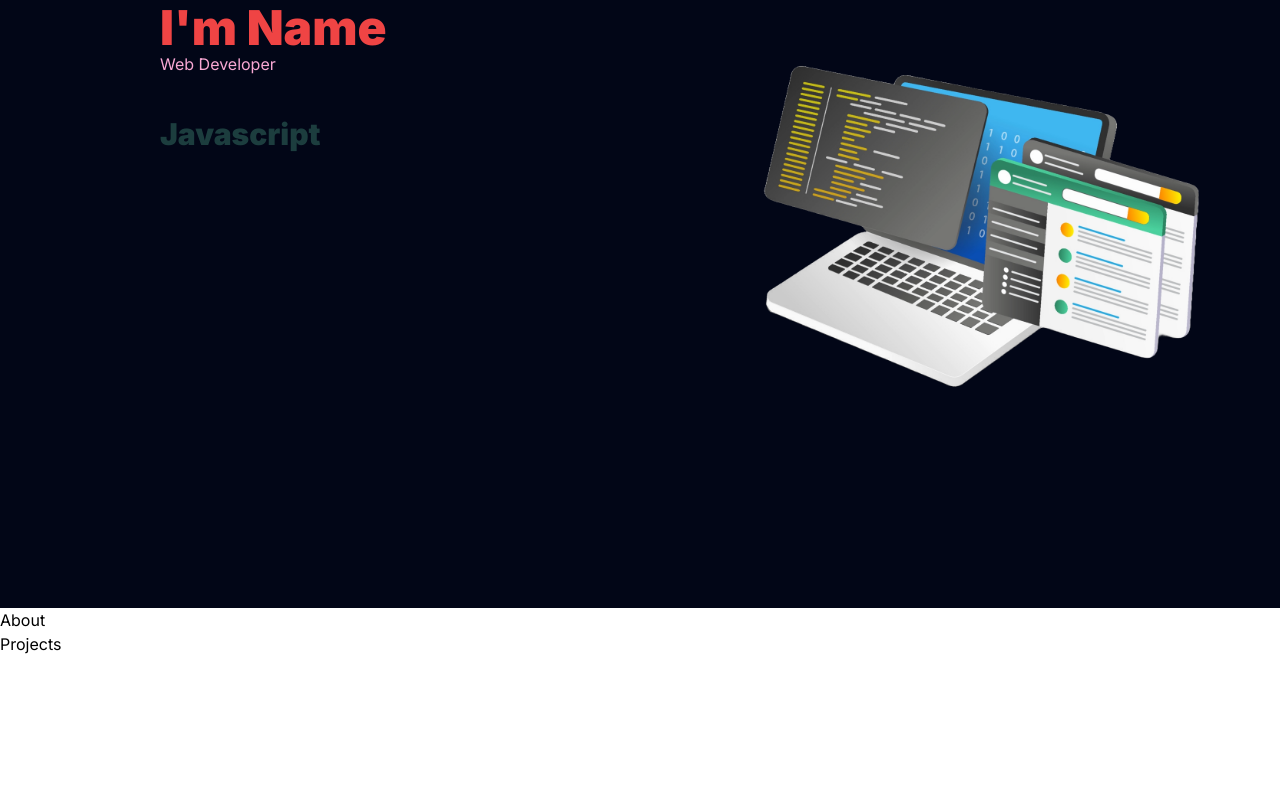
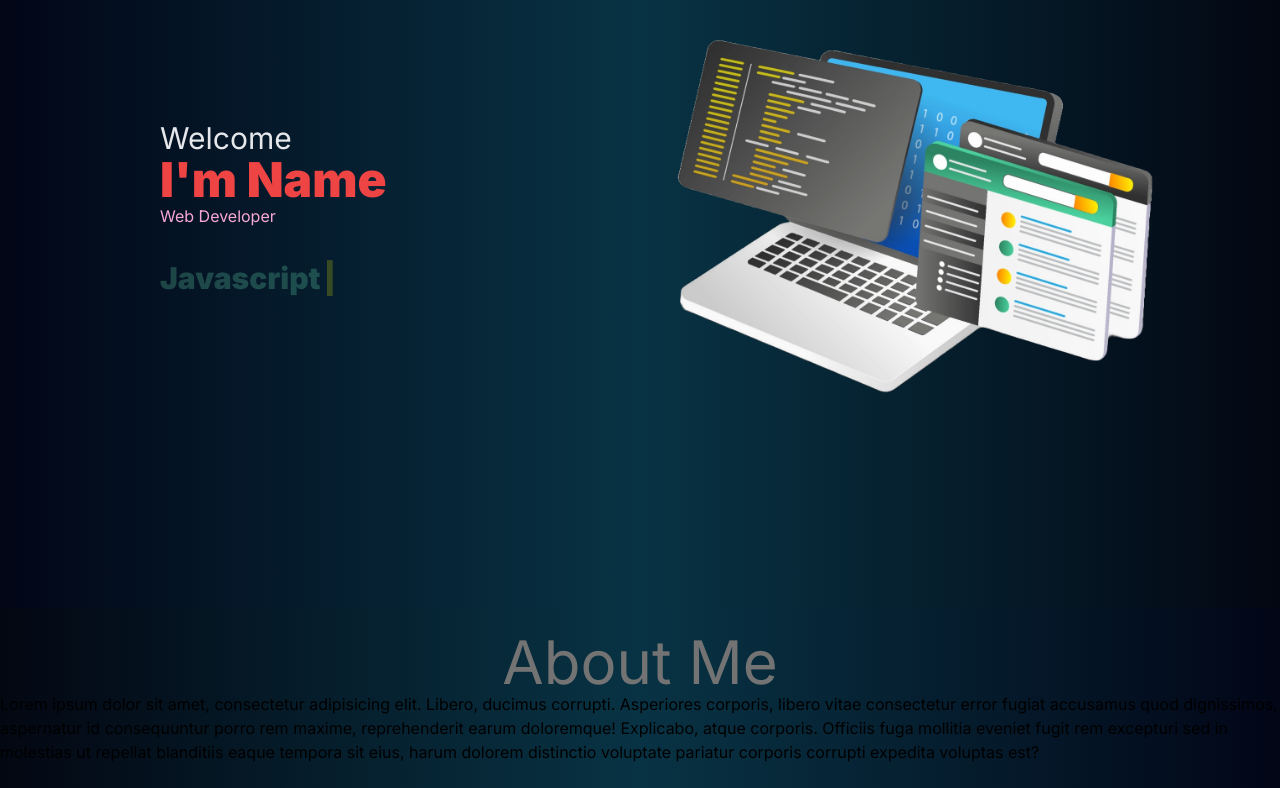
Before and after one commit to AdnanRahmanpoor/adnan-portfolio-nextjs, a Next.js app: page / in a window 1280 px wide. Shown: the part 192-980 px from the top of the page. Built offline with nearby package versions, Linux system fonts and the light colour scheme.

Commit message:
Edits to Hero section + Started with About Section

```diff
--- a/components/About.tsx
+++ b/components/About.tsx
@@ -1,9 +1,22 @@
-import React from 'react'
+import React from 'react';
 
 const About = () => {
   return (
-    <div>About</div>
-  )
-}
+    <section className='flex flex-col md:flex-row w-full h-screen bg-gradient-to-l from-slate-950  via-cyan-950 to-gray-950'>
+      <div className='flex flex-col items-center justify-start w-full pt-6 mx-auto'>
+        <h1 className='text-6xl text-neutral-500'>About Me</h1>
+        <p>
+          Lorem ipsum dolor sit amet, consectetur adipisicing elit. Libero,
+          ducimus corrupti. Asperiores corporis, libero vitae consectetur error
+          fugiat accusamus quod dignissimos, aspernatur id consequuntur porro
+          rem maxime, reprehenderit earum doloremque! Explicabo, atque corporis.
+          Officiis fuga mollitia eveniet fugit rem excepturi sed in molestias ut
+          repellat blanditiis eaque tempora sit eius, harum dolorem distinctio
+          voluptate pariatur corporis corrupti expedita voluptas est?
+        </p>
+      </div>
+    </section>
+  );
+};
 
-export default About
+export default About;
--- a/components/Hero.tsx
+++ b/components/Hero.tsx
@@ -2,6 +2,7 @@
 
 import Image from 'next/image';
 import React from 'react';
+import heroImage from '@/public/hero-image.png'
 import { Typewriter, Cursor } from 'react-simple-typewriter';
 
 const Hero = () => {
@@ -12,28 +13,26 @@ const Hero = () => {
   });
 
   return (
-    <section className='flex flex-col md:flex-row w-full h-screen bg-slate-950'>
-      <div className='flex flex-row items-center justify-center w-full md:pl-40 pl-20'>
-        <div className='h-full w-full flex flex-col justify-start m-auto text-start mt-20 md:mt-40'>
+    <section className='flex flex-col md:flex-row w-full h-screen bg-gradient-to-r from-slate-950  via-cyan-950 to-gray-950'>
+      <div className='flex flex-row items-center justify-center w-full md:pl-40 pl-20 pt-20 md:pt-0'>
+        <div className='h-full w-full flex flex-col justify-center m-auto text-start'>
           <h1 className='text-gray-200 text-3xl'>Welcome</h1>
           <div className='flex flex-col w-auto h-auto'>
             <h3 className='text-red-500 text-5xl font-black'>I&apos;m Name</h3>
             <p className='text-pink-300'>Web Developer</p>
-            <p className='text-emerald-300 text-3xl opacity-25 font-black mt-10'>
+            <p className='text-emerald-300 text-3xl opacity-25 font-black pt-8'>
               {text}
               <span>
-                <Cursor cursorStyle='|' cursorColor='red' />
+                <Cursor cursorStyle='|' cursorColor='yellow' />
               </span>
             </p>
           </div>
         </div>
       </div>
-      <div className='w-full h-full flex justify-center items-center mt-5'>
+      <div className='justify-center items-center pt-5 m-auto mx-20 md:mx-10 md:pr-20'>
         <Image
-          src='/hero-image.png'
+          src={heroImage}
           alt='laptop web design'
-          width={450}
-          height={450}
         />
       </div>
     </section>
```
Also changed, not shown: public/big-data.jpg (added).
